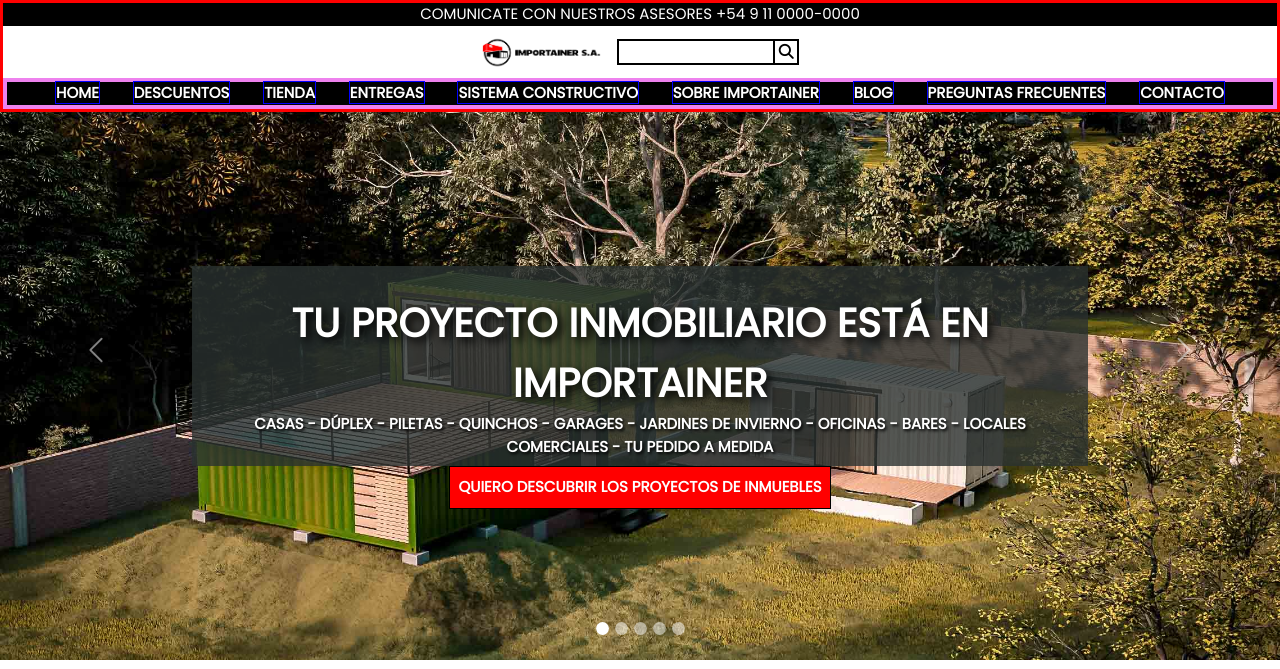
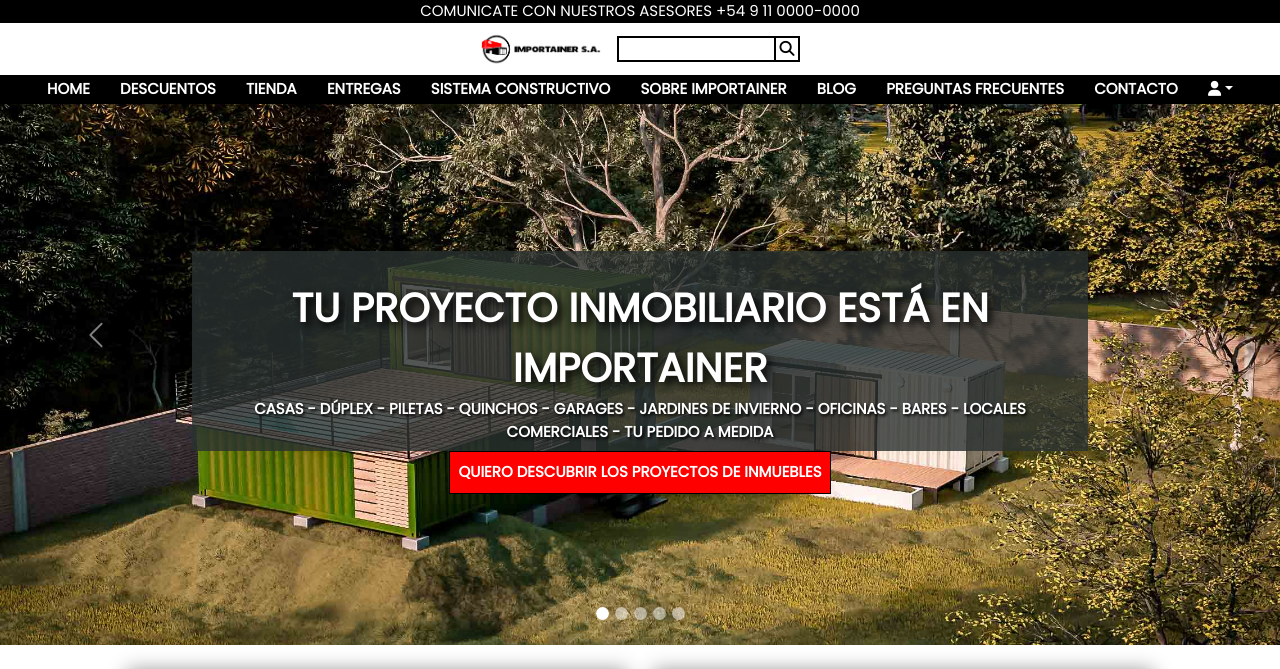
Before and after one commit to Elias-Zurita/Importainer, a Node server app: page / in a window 1280 px wide. Shown: the top 669 px of the page. Run offline with Node 20, Linux system fonts and the light colour scheme; data comes from the database, SQL or seed files in the repository; some libraries are stand-ins or nearby versions.

Commit message:
logout listo

```diff
--- a/public/stylesheets/Index.css
+++ b/public/stylesheets/Index.css
@@ -13,7 +13,7 @@
 
 .bodyIndex{
   font-family: "Poppins";
-  margin-top: 110px;
+  margin-top: 95px;
 }
 
 /* --- CAROUSEL bootstrap --- */
--- a/public/stylesheets/contacto.css
+++ b/public/stylesheets/contacto.css
@@ -6,7 +6,7 @@
 }
 .contactoPadre{
     display: flex;
-    margin-top: 130px;
+    margin-top: 120px;
 }
 .contactoCampos{
     border: violet solid;
--- a/public/stylesheets/footer.css
+++ b/public/stylesheets/footer.css
@@ -39,8 +39,8 @@
     display: flex;
     flex-direction: row;
     justify-content: space-around;
-    width: 45%;
-    margin-left: 10%;
+    width: 60%;
+    margin-left: 7%;
     font-size: 14px;
 }
 .logoFooter{
--- a/public/stylesheets/header.css
+++ b/public/stylesheets/header.css
@@ -14,7 +14,6 @@
 .navbar{
     font-family: "Poppins";
     background-color: white;
-    border: red solid 3px;
     padding: 0;
 }
 .comunicateHeader{
@@ -62,7 +61,8 @@
     margin-top: 0.5%;
     padding: 0%;
     background-color: black;
-    border: violet solid 4px;
+    padding-top: 3px;
+    padding-bottom:3px
 }
 .SeccionesHeader{
     margin-left: auto;
@@ -77,7 +77,6 @@
     color: white;
     font-weight: bold;
     transition: 0.55s ease-in-out;
-    border: blue solid 1px;
     margin-left: 5px;
     margin-right: 5px;
 }
@@ -85,9 +84,26 @@
     color: red;
 }
 .navbar-toggler{
-    color: red;
+    color: transparent;
     display: none;
     margin-left: auto;
+}
+.botonCerradoHeader { /* CRUZ DE CERRADO */
+    color: white;
+    background:transparent;
+    padding: 1%;
+    transition: 0.5s ease-in-out;
+    border: none;
+    font-size: x-large;
+    font-weight: lighter;
+    margin-right: 3%;
+}
+.botonCerradoHeader:hover{
+    transform: rotate(-360deg)
+}
+.offcanvas.offcanvas-end {
+    transition: 1s ease-in-out;
+    width: 100%;
 }
 .offcanvas-body a{
     color: white;
--- a/public/stylesheets/listEntrega.css
+++ b/public/stylesheets/listEntrega.css
@@ -18,6 +18,10 @@
     margin-top:20px;
     cursor: pointer;
     text-transform:uppercase;
+    transition: 0.5s ease-in-out;
+}
+.cajaEntregaList:hover{
+    transform: perspective(700px) rotateY(10deg);
 }
   .imagenEntregaList img{
     width: 100%;
--- a/public/stylesheets/sistemaConstructivo.css
+++ b/public/stylesheets/sistemaConstructivo.css
@@ -1,6 +1,6 @@
 .bobySistemasConstructivos{
     border: blue solid 5px;
-    margin-top: 110px;
+    margin-top: 95px;
 }
 .bannerSistemaConstructivo{
     height: 600px; /* alto de la imagen del carousel */
--- a/src/controllers/usuariosController.js
+++ b/src/controllers/usuariosController.js
@@ -53,8 +53,12 @@
         }).then(function(){
             return res.redirect("/usuario/login")
         })
+    },
+    logout: (req, res) => {
+        res.clearCookie("recordarUsuario");
+        req.session.destroy();
+        return res.redirect("/")
     }
-
  }
 
 module.exports = controller;
--- a/src/db/config/config.js
+++ b/src/db/config/config.js
@@ -1,14 +1,14 @@
 module.exports = {
     "development": {
       "username": "root",
-      "password": "root",
+      "password": null,
       "database": "importainer_db",
       "host": "127.0.0.1",
       "dialect": "mysql"
     },
     "test": {
       "username": "root",
-      "password": "root",
+      "password": null,
       "database": "database_test",
       "host": "127.0.0.1",
       "dialect": "mysql"
--- a/src/routes/usuariosRoutes.js
+++ b/src/routes/usuariosRoutes.js
@@ -12,7 +12,6 @@
 router.get("/login", guestMiddleware, usuariosController.login);
 router.post("/login",validations.login, usuariosController.loginProcess);
 router.get("/profile", authMiddleware, usuariosController.profile);
-
-// falta el logout
+router.get("/logout",usuariosController.logout);
 
 module.exports = router;
--- a/src/views/index.ejs
+++ b/src/views/index.ejs
@@ -396,9 +396,6 @@
     </div>
   </div>
 
-  <!--  ---------------SECCION ASESORARME--------------- -->
-  <div class="seccionAsesorarme">
-
     <div class="tituloAsesorarme">¡QUIERO ASESORARME!</div>
 
     <!--  ---------------SECCION CAROUSEL DE 3D--------------- -->
--- a/src/views/partials/header.ejs
+++ b/src/views/partials/header.ejs
@@ -21,6 +21,23 @@
         <li class="enlaceHeader"><a href="">BLOG</a></li>
         <li class="enlaceHeader"><a href="">PREGUNTAS FRECUENTES</a></li>
         <li class="enlaceHeader"><a href="/contacto">CONTACTO</a></li>
+        <% if (locals.usuario){ %> <!-- Si el usuario esta logueado muestra lo siguiente -->
+          <li class="nav-item dropdown">
+            <a class="nav-link dropdown-toggle" href="#" role="button" data-bs-toggle="dropdown" aria-expanded="false"><i class="fa-solid fa-user"></i></a>
+            <ul class="dropdown-menu dropdown-menu-dark">
+              <li> <a class="nav-link" href="/usuario/profile"><%= (usuario.nombre).toUpperCase() %> <%= (usuario.apellido).toUpperCase() %></a></li>
+              <li><a class="nav-link" href="/usuario/logout">CERRAR SESIÓN</a></li>
+            </ul>
+          </li>
+        <% } else { %>    <!-- Si no esta logueado muestra lo siguiente -->
+          <li class="nav-item dropdown">
+            <a class="nav-link dropdown-toggle" href="#" role="button" data-bs-toggle="dropdown" aria-expanded="false"><i class="fa-solid fa-user"></i></a>
+            <ul class="dropdown-menu dropdown-menu-dark">
+              <li> <a class="nav-link" href="/usuario/login">INICIAR SESIÓN</a></li>
+              <li><a class="nav-link" href="/usuario/register">REGISTRARSE</a></li>
+            </ul>
+          </li>
+        <% } %>
       </div>
 
       <button class="navbar-toggler" type="button" data-bs-toggle="offcanvas" data-bs-target="#offcanvasDarkNavbar" aria-controls="offcanvasDarkNavbar" aria-label="Toggle navigation">
@@ -28,8 +45,8 @@
       </button>
       <div class="offcanvas offcanvas-end text-bg-dark" tabindex="-1" id="offcanvasDarkNavbar" aria-labelledby="offcanvasDarkNavbarLabel">
         <div class="offcanvas-header">
-          <h5 class="offcanvas-title" id="offcanvasDarkNavbarLabel">IMPORTAINER S.A.</h5>
-          <button type="button" class="btn-close btn-close-white" data-bs-dismiss="offcanvas" aria-label="Close"></button>
+          <a class="navbar-brand" href="/"><img src="../../images/logoHeader.png" class="img-fluid"></a>
+          <button type="button" class="botonCerradoHeader" data-bs-dismiss="offcanvas" aria-label="Close"><i class="fa-solid fa-xmark"></i></button>
         </div>
         <div class="offcanvas-body">
           <ul class="navbar-nav justify-content-end flex-grow-1 pe-3">
```
Also changed, not shown: other parts of public/stylesheets/Index.css (+12 -16 lines).
